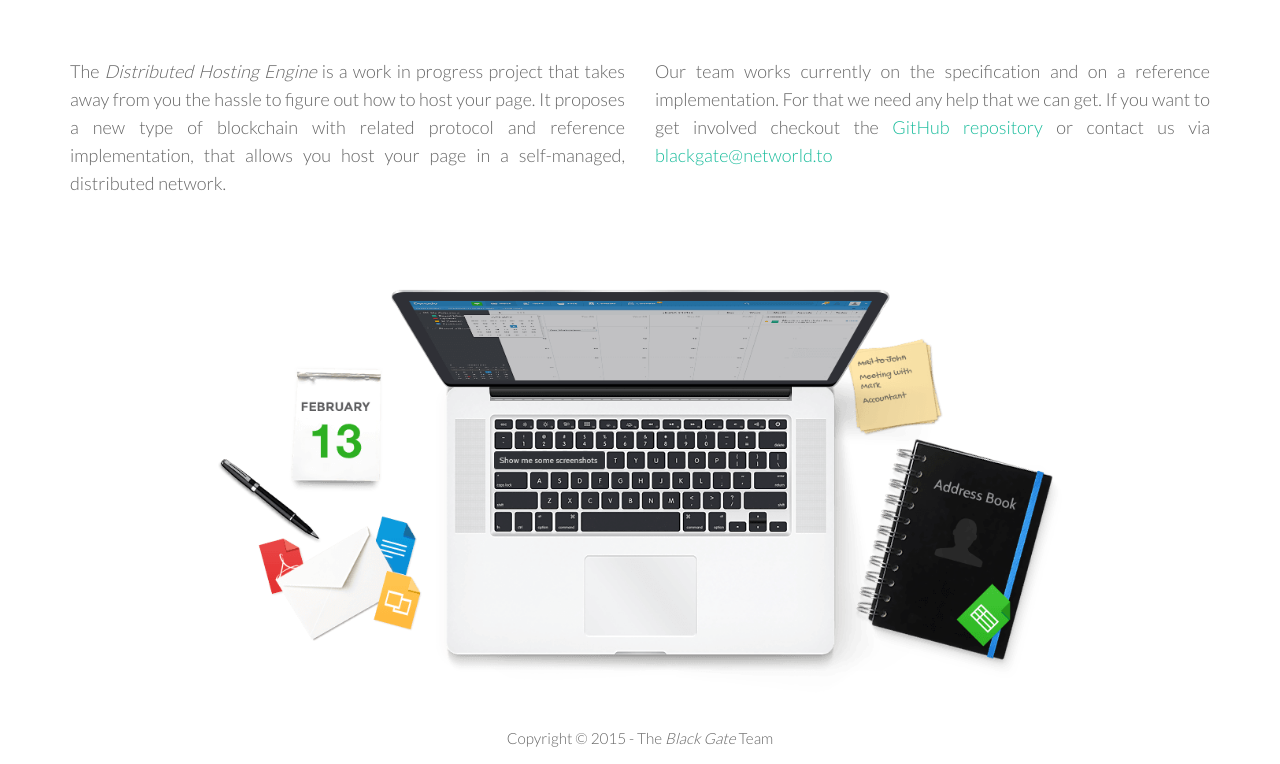
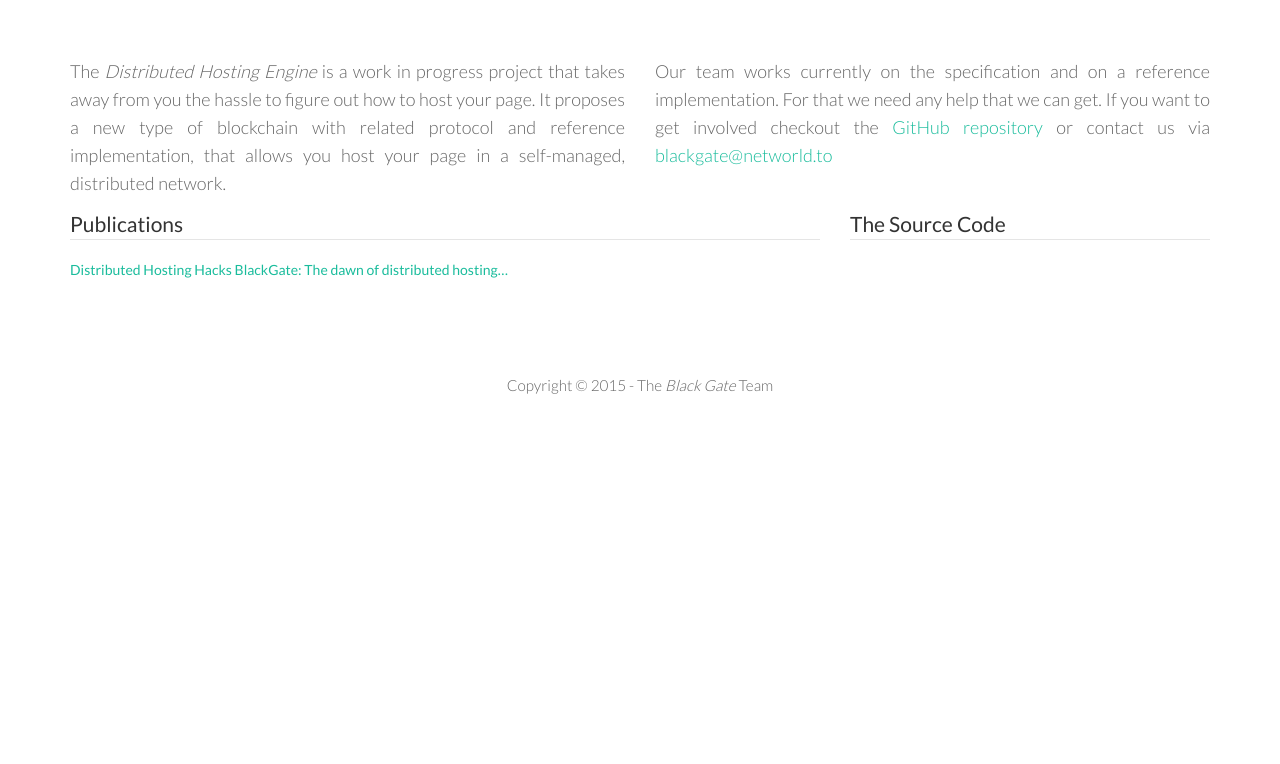
Before and after one commit to networld-to/blackgate, a plain HTML site: page index.html in a window 1280 px wide. Shown: the part 729-1493 px from the top of the page. After the commit the page ends 1140 px from the top, so only its background shows below. Drawn offline with Linux system fonts and the light colour scheme; a script that the page names is missing; files whose address does not match are found by name.

Commit message:
Adding two publications written about the BlackGate project to the landing page.

```diff
--- a/index.html
+++ b/index.html
@@ -89,19 +89,27 @@
           <a href="mailto:blackgate@networld.to">blackgate@networld.to</a></p>
         </div>
       </div>
-      <div class="row" style="text-align: center">
-        <div class="github-card" data-github="networld-to/blackgate" data-width="400" data-height="298" data-theme="medium"></div>
-        <script src="https://cdn.jsdelivr.net/github-cards/latest/widget.js"></script>
+      <div class="row">
+        <div class="col-md-8">
+          <legend>Publications</legend>
+          <script async src="https://static.medium.com/embed.js"></script>
+          <a class="m-story" data-collapsed="true" data-width="100%"
+          href="https://medium.com/the-blockchain/distributed-hosting-hacks-3e3bd1999de5">Distributed Hosting Hacks</a>
+
+          <a class="m-story" data-collapsed="true" data-width="100%"
+          href="https://medium.com/the-blockchain/the-aim-of-the-blackgate-project-is-to-move-hosting-of-semi-static-pages-like-blogs-company-8c0b77d31300">BlackGate: The dawn of distributed hosting…</a>
+
+        </div>
+        <div class="col-md-4">
+          <legend>The Source Code</legend>
+          <div class="github-card" data-github="networld-to/blackgate" data-width="400" data-height="298" data-theme="medium"></div>
+          <script src="https://cdn.jsdelivr.net/github-cards/latest/widget.js"></script>
+        </div>
       </div>
     </div><!--/col-md-6-->
     </div><!--/row-->
     </div><!-- /.container -->
     <div class="container">
-      <div class="row">
-        <div class="col-md-10 col-md-offset-1">
-          <img src="assets/img/items.png" class="img-responsive" alt=""><br/>
-        </div>
-      </div><!--/row-->
       <div class="row">
         <div class="col-md-12 centered">
           <p>
```
